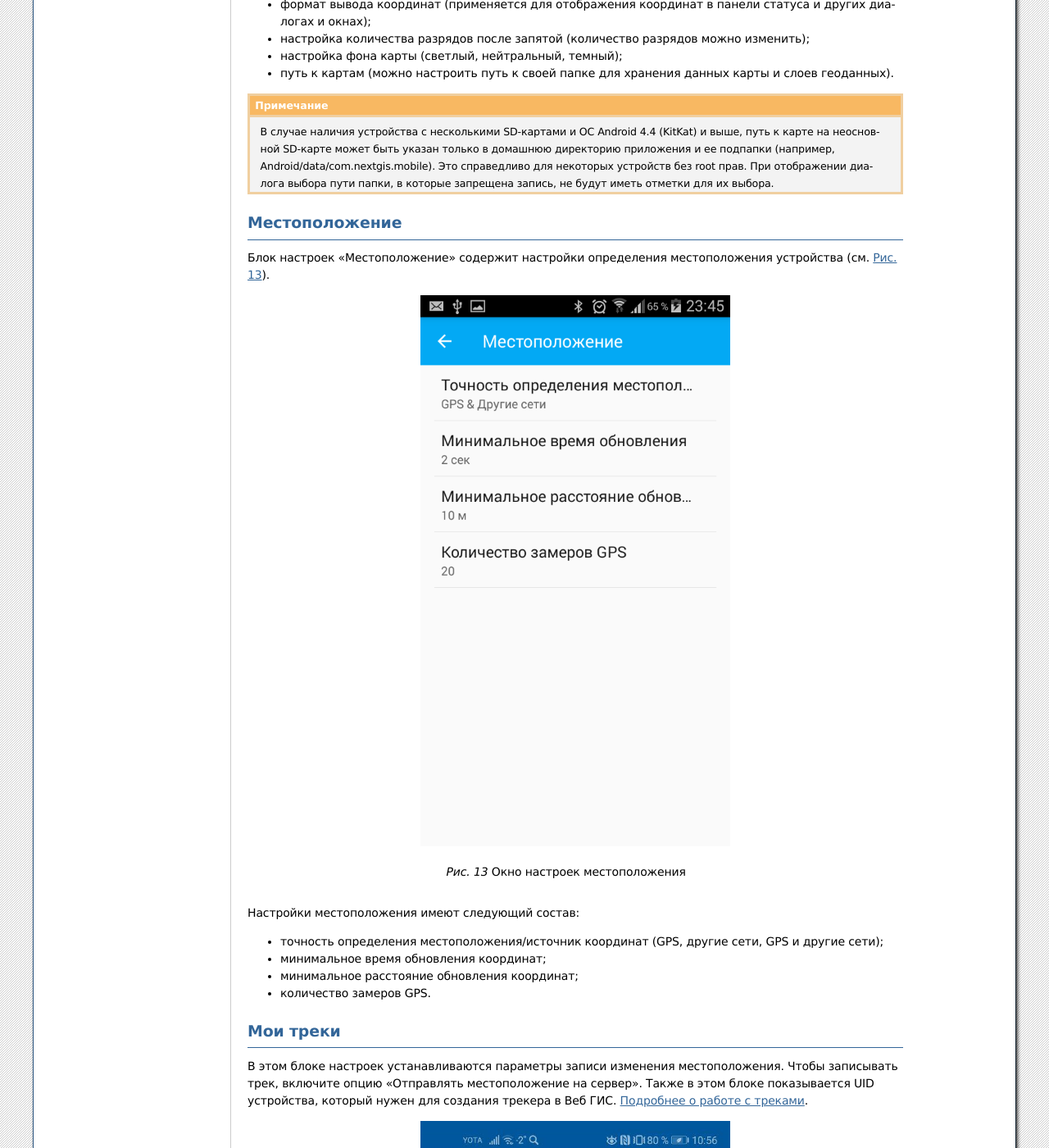
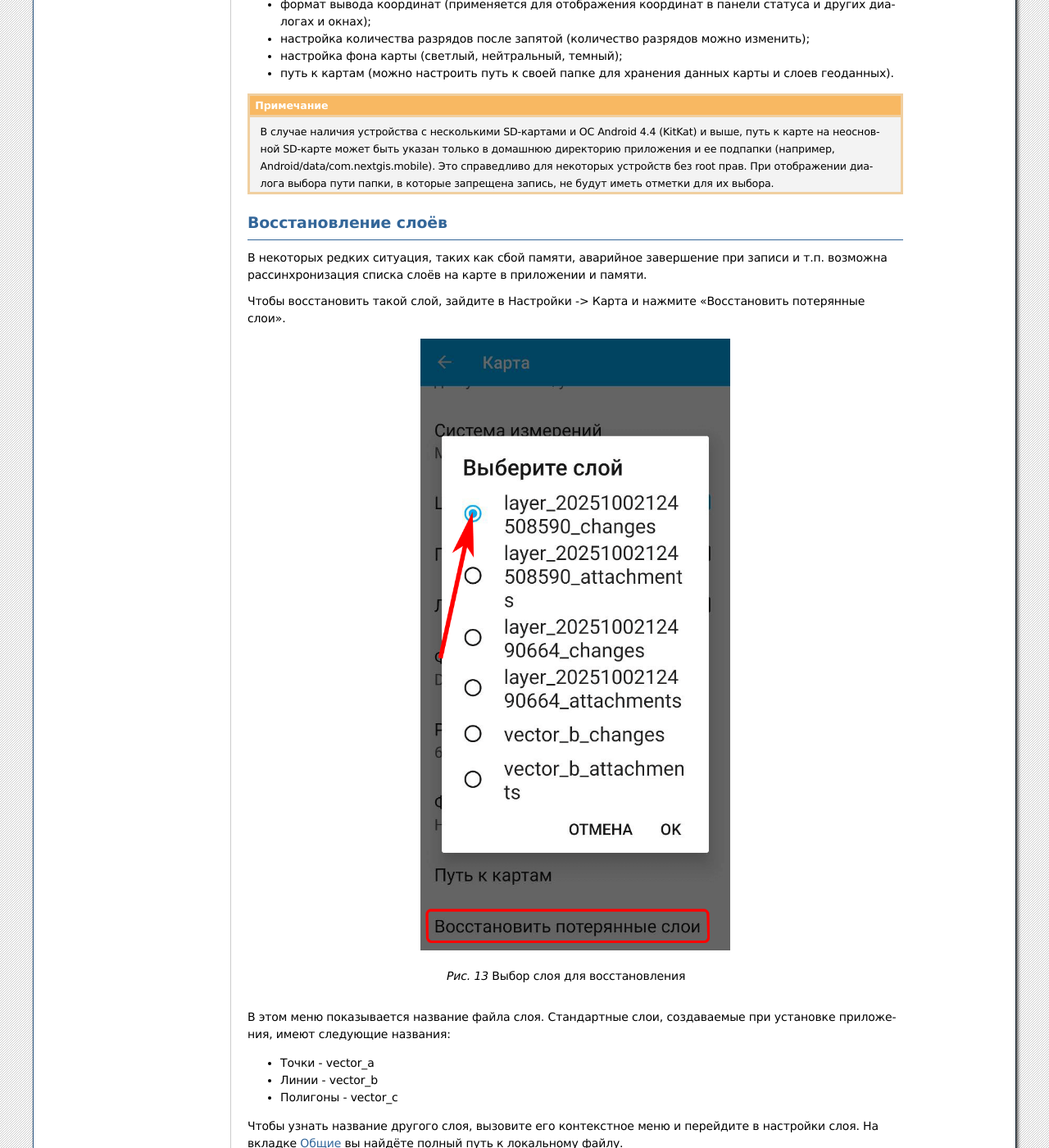
Before and after one commit to nextgis/docs_ngmobile, a Sphinx documentation site: the page built from source/settings.rst, in a window 1280 px wide and 1400 px high, scrolled down 2828 px. Shown: the whole window at 82% size. Built offline with Sphinx 7.4.7, drawn with Linux system fonts in a browser that asks for light colours; formulas are drawn with MathJax 3; some of the changed text lies outside the part shown.

Commit message:
restore layer

```diff
--- a/source/settings.rst
+++ b/source/settings.rst
@@ -73,6 +73,32 @@
    (например, Android/data/com.nextgis.mobile). Это справедливо для некоторых устройств без root прав.
    При отображении диалога выбора пути папки, в которые запрещена запись, не будут иметь отметки для их выбора.
 
+.. _ngmob_restore_layer:
+
+Восстановление слоёв
+--------------------
+
+В некоторых редких ситуация, таких как сбой памяти, аварийное завершение при записи и т.п. возможна рассинхронизация списка слоёв на карте в приложении и памяти.
+
+Чтобы восстановить такой слой, зайдите в Настройки -> Карта и нажмите "Восстановить потерянные слои".
+
+.. figure:: _static/settings_restore_ru.png
+   :name: settings_restore_pic
+   :align: center
+   :width: 10cm
+
+   Выбор слоя для восстановления
+
+В этом меню показывается название файла слоя. Стандартные слои, создаваемые при установке приложения, имеют следующие названия:
+
+* Точки - vector_a
+* Линии - vector_b
+* Полигоны - vector_c
+
+Чтобы узнать название другого слоя, вызовите его контекстное меню и перейдите в настройки слоя. На вкладке `Общие <https://docs.nextgis.ru/docs_ngmobile/source/layer_settings.html#ngmobile-tab-general-settings>`_ вы найдёте полный путь к локальному файлу.
+
+
+
 .. _ngmobile_settings_loc:
 
 Местоположение
```
Also changed, not shown: source/_static/settings_restore_ru.png (added).
